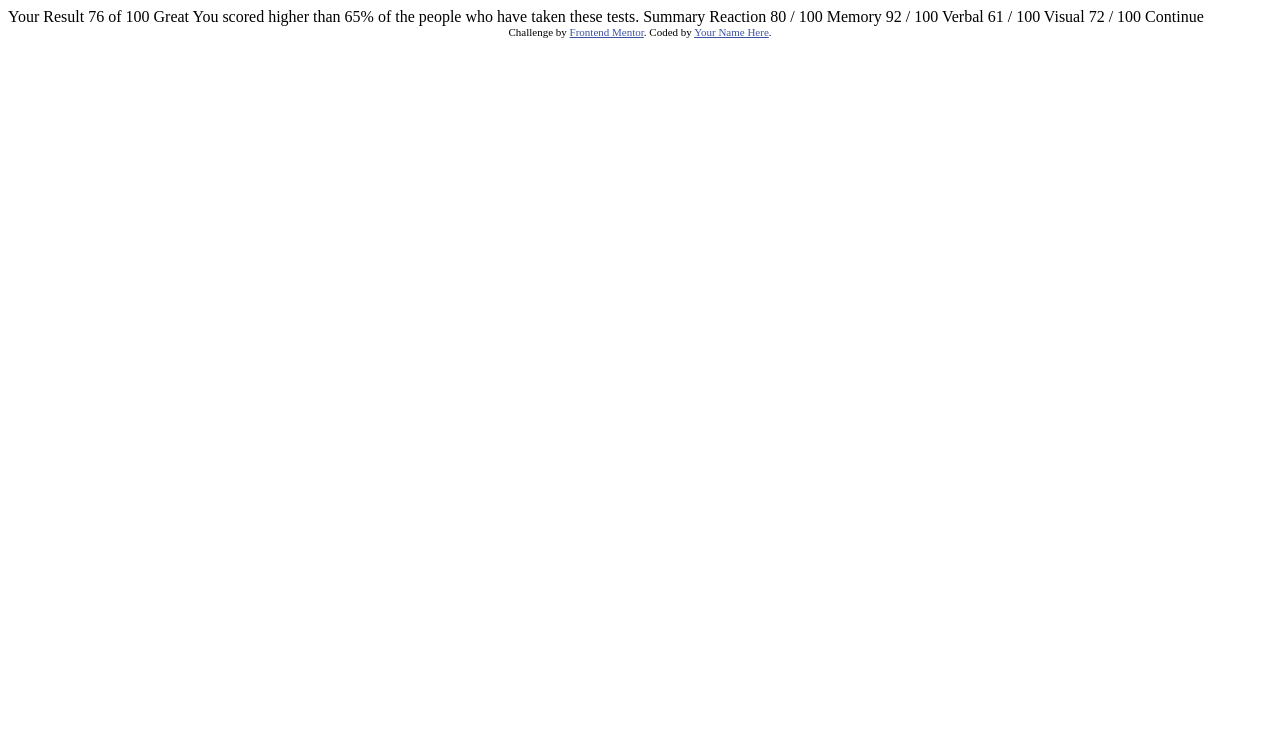
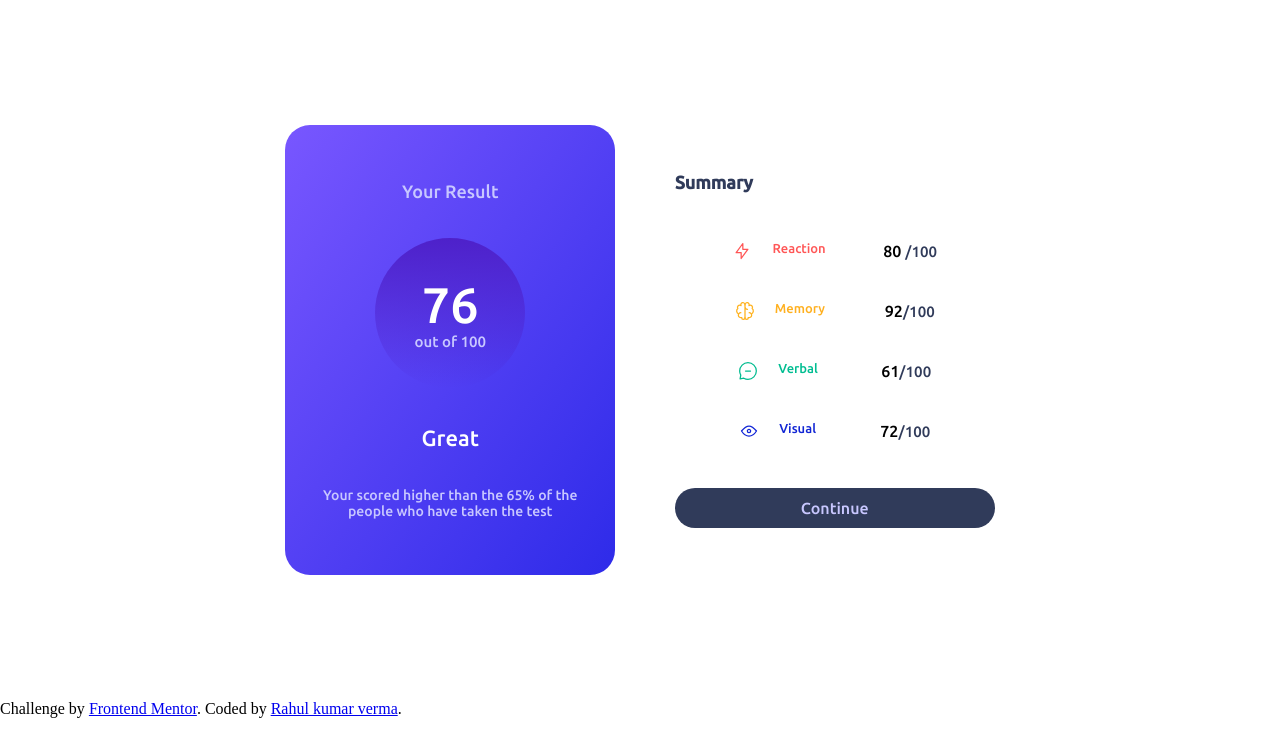
Before and after one commit to devrahuljourney/frontend-Mentor, a plain HTML site: page results-summary-component-main/results-summary-component-main/index.html in a window 1280 px wide. Drawn offline with Linux system fonts and the light colour scheme.

Commit message:
complete

```diff
--- a/results-summary-component-main/results-summary-component-main/index.html
+++ b/results-summary-component-main/results-summary-component-main/index.html
@@ -7,41 +7,65 @@
   <link rel="icon" type="image/png" sizes="32x32" href="./assets/images/favicon-32x32.png">
 
   <title>Frontend Mentor | Results summary component</title>
-
-  <!-- Feel free to remove these styles or customise in your own stylesheet 👍 -->
-  <style>
-    .attribution { font-size: 11px; text-align: center; }
-    .attribution a { color: hsl(228, 45%, 44%); }
-  </style>
+   <link rel="stylesheet" href="style.css">
 </head>
 <body>
+  <div class="container">
+    <div class="card">
+      <div class="c card1">
+          <p class="p1">Your Result</p>
+          <div class="circle">
+            <p class="pcircle">
+               <span class="cmark">76</span>
+                  <br>
+                    out of 100
+            </p>
+          </div>
+          <p class="p2">Great</p>
+          <p class="p3">Your scored higher than  the 65% of the people who have taken the test</p>
+      </div>
+      <div class="c card2">
+         <h1>Summary</h1>
+         <div class="svg">
+           <div class="svg-attribute">
+             <div class="svg-name">
+               <img src="icon-reaction.svg" alt="Image">
+               <p class="react">Reaction</p>
+             </div>
+             <p>80 <span class="mark">/100</span></p>
+           </div>
+           <div class="svg-attribute">
+            <div class="svg-name">
+              <img src="icon-memory.svg" alt="Image">
+              <p class="mem">Memory</p>
+            </div>
+            <p>92<span class="mark">/100</span></p>
+           </div>
+           <div class="svg-attribute">
+           <div class="svg-name">
+            <img src="icon-verbal.svg" alt="Image">
+            <p class="ver">Verbal</p>
+           </div>
+           <p>61<span class="mark">/100</span></p>
+           </div>
+           <div class="svg-attribute">
+           <div class="svg-name">
+           <img src="icon-Visual.svg" alt="Image">
+           <p class="vis">Visual</p>
+            </div>
+           <p>72<span class="mark">/100</span></p>
+            </div>
+            </div>
+            <div class="butt">
+              <a href="#">Continue</a>
+            </div>
+          </div>
 
-  Your Result
-  76
-  of 100
-
-  Great
-  You scored higher than 65% of the people who have taken these tests.
-
-  Summary
-
-  Reaction
-  80 / 100
-
-  Memory
-  92 / 100
-
-  Verbal
-  61 / 100
-
-  Visual
-  72 / 100
-
-  Continue
-
+    </div>
+  </div>
   <div class="attribution">
     Challenge by <a href="https://www.frontendmentor.io?ref=challenge" target="_blank">Frontend Mentor</a>.
-    Coded by <a href="#">Your Name Here</a>.
+    Coded by <a href="https://www.linkedin.com/in/rkvrahul/">Rahul kumar verma</a>.
   </div>
 </body>
 </html>
--- /dev/null
+++ b/results-summary-component-main/results-summary-component-main/style.css
@@ -0,0 +1,158 @@
+@import url('https://fonts.googleapis.com/css2?family=Ubuntu:wght@500&display=swap');
+:root{
+    --Lightred: hsl(0, 100%, 67%);
+    --Orangeyyellow: hsl(39, 100%, 56%);
+    --Greenteal: hsl(166, 100%, 37%);
+    --Cobaltblue: hsl(234, 85%, 45%);
+--Lightslateblue: hsl(252, 100%, 67%);;
+--Lightroyalblue: hsl(241, 81%, 54%);
+    --Violetblue : hsla(256, 72%, 46%, 1);
+    --Persianblue: hsla(241, 72%, 46%, 0);
+--White: hsl(0, 0%, 100%);
+--Paleblue: hsl(221, 100%, 96%);
+--Lightlavender: hsl(241, 100%, 89%);
+--Darkgrayblue: hsl(224, 30%, 27%) ;
+}
+*{
+    margin: 0;
+    padding: 0;
+    box-sizing: border-box;
+}
+.container{
+    height: 700px;
+    display: flex;
+    justify-content: center;
+    align-items: center;
+}
+.card{
+    display: flex;
+    flex-direction: row;
+    justify-content: center;
+    align-items: center;
+    gap: 60px;
+}
+.c {
+    width: 60%;
+    height: 450px;
+    border-radius: 25px;
+    font-family: 'Ubuntu', sans-serif;
+  }
+  .card1{
+    background: linear-gradient(to bottom right,var(--Lightslateblue),var(--Lightroyalblue));
+    display: flex;
+    flex-direction: column;
+    justify-content: space-evenly;
+    align-items: center;
+    text-align: center;
+    padding: 20px;
+  }
+  .p1{
+    color: var(--Lightlavender);
+    font-size: 18px;
+  }
+  .circle{
+    width: 150px;
+    height: 150px;
+    border-radius: 50%;
+    background: linear-gradient(to bottom, var(--Violetblue), var(--Persianblue) );
+    display: flex;
+    justify-content: center;
+    align-items: center;
+  }
+  .cmark{
+    color: var(--White);
+    font-size: 50px;
+  }
+  .pcircle{
+    color: var(--Lightlavender);
+    font-size: 15px;
+  }
+  .p2{
+    color: var(--White);
+    font-size: 22px;
+  }
+  .p3{
+    color: var(--Lightlavender);
+    font-size: 14px;
+    text-align: center;
+  }
+  .card2{
+    display: flex;
+    flex-direction: column;
+    justify-content: space-evenly;
+    align-content: space-evenly;
+    width: 60%;
+  }
+  .svg{
+    display: flex;
+    flex-direction: column;
+    gap: 40px;
+    justify-content: space-evenly;
+    justify-content: center;
+  }
+  .svg-attribute{
+    display: flex;
+    justify-content: space-evenly;
+    align-items: center;
+  }
+  .svg-name{
+    display: flex;
+    flex-direction: row;
+    gap: 20px;
+  }
+  .mark{
+    color: var(--Darkgrayblue);
+    font-size: 15px;
+  }
+  .svg-name p {
+    font-size: 13px;
+  }
+  .react{
+    color: var(--Lightred);
+
+  }
+  .mem{
+    color: var(--Orangeyyellow);
+  }
+  .ver{
+    color: var(--Greenteal);
+  }
+  .vis{
+    color: var(--Cobaltblue);
+  }
+  h1 {
+    font-size: 18px;
+    color: var(--Darkgrayblue);
+  }
+  .butt{
+    background-color: var(--Darkgrayblue);
+    height: 40px;
+    width: 100%;
+    border-radius: 20px;
+    display: flex;
+    justify-content: center;
+    align-items: center;
+
+  }
+ .butt a {
+    text-decoration: none;
+    text-align: center;
+    color: var(--Lightlavender);
+  }
+  .butt:hover {
+    background:  linear-gradient(to bottom right,var(--Lightslateblue),var(--Lightroyalblue));
+
+  }
+  @media only screen and (max-width: 375px)
+  {
+    .card{
+        display: flex;
+        flex-direction: column;
+    }
+    .c{
+        width: 100%;
+    }
+    .attribution{
+        margin-top: 40%;
+      }
+  }
```
Also changed, not shown: results-summary-component-main/results-summary-component-main/icon-memory.svg (renamed from results-summary-component-main/results-summary-component-main/assets/images/icon-memory.svg), results-summary-component-main/results-summary-component-main/icon-reaction.svg (renamed from results-summary-component-main/results-summary-component-main/assets/images/icon-reaction.svg), results-summary-component-main/results-summary-component-main/icon-verbal.svg (renamed from results-summary-component-main/results-summary-component-main/assets/images/icon-verbal.svg), results-summary-component-main/results-summary-component-main/icon-visual.svg (renamed from results-summary-component-main/results-summary-component-main/assets/images/icon-visual.svg).
